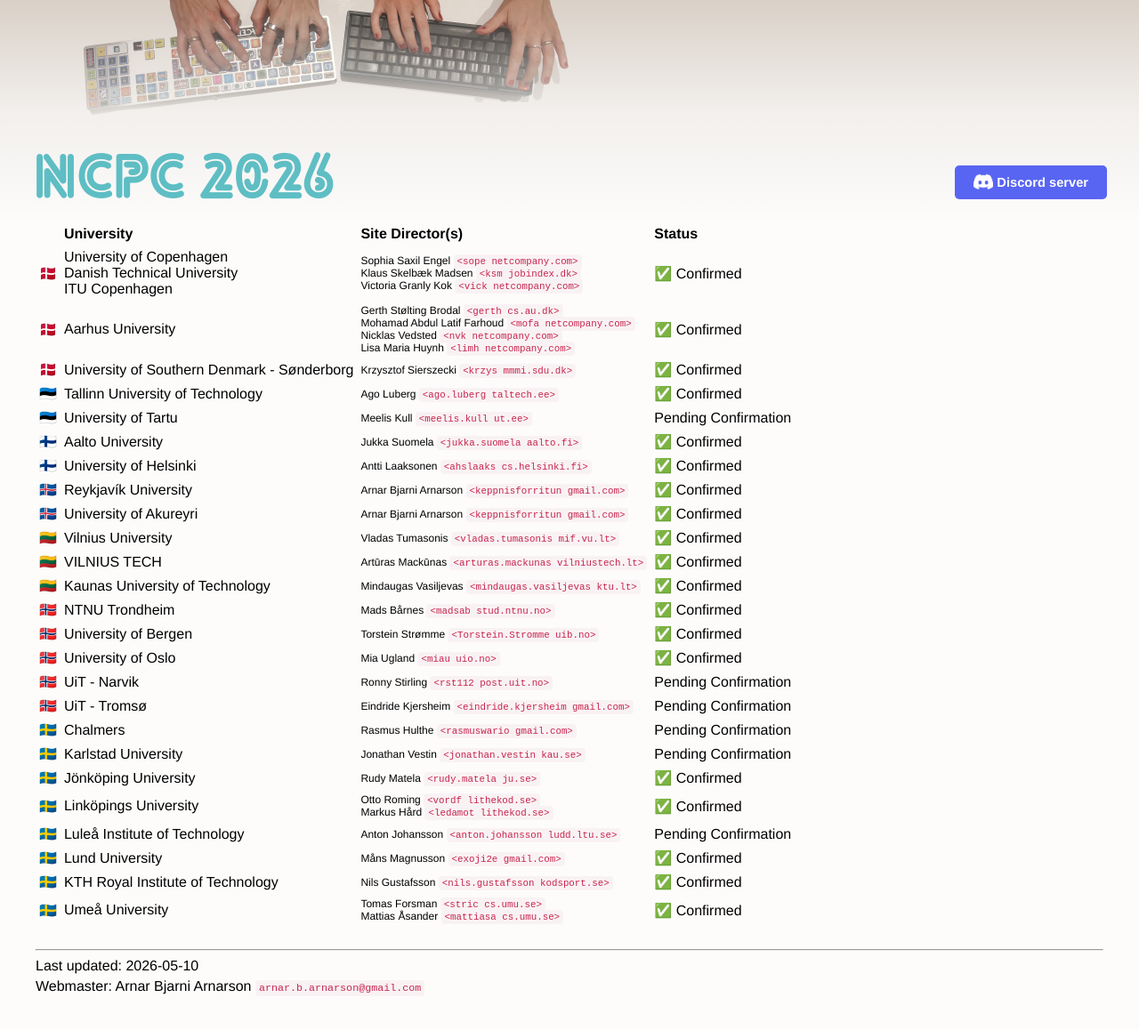
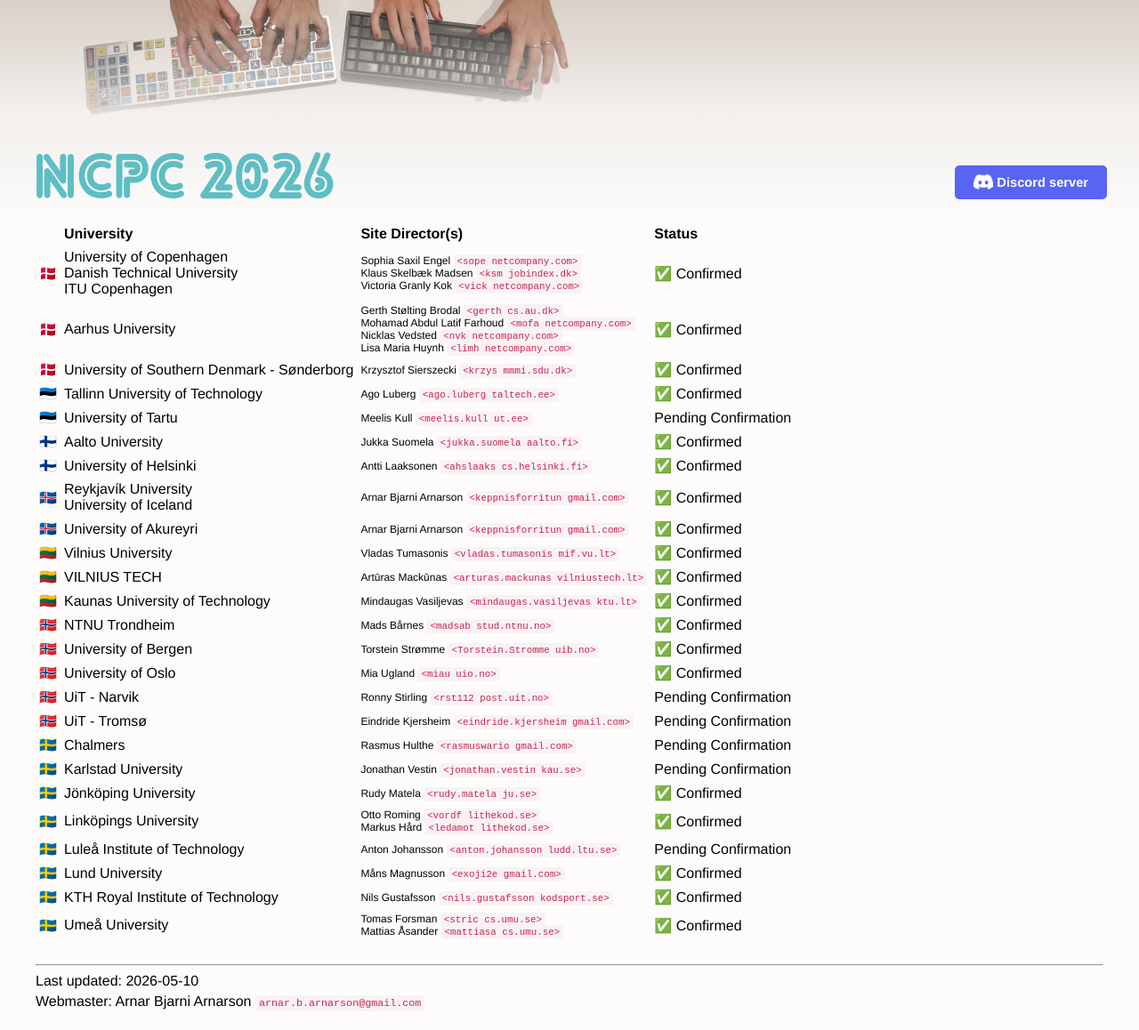
Before and after one commit to icpc/ncpc-web, a Jekyll site: the page built from ncpc2026/site_table.md, in a window 1280 px wide. Shown: the whole page at 89% size. Built offline with Jekyll 4.4.1, drawn with Linux system fonts in a browser that asks for light colours; our own code applies the rules of GitHub Pages for plain Markdown files.

Commit message:
Add University of Iceland to Reykjavík University site

```diff
--- a/_data/ncpc2026sites.yml
+++ b/_data/ncpc2026sites.yml
@@ -60,6 +60,8 @@
   emoji: 🇮🇸
   unis:
     - name: Reykjavík University
+      extra_unis:
+        - name: University of Iceland
       contact: Arnar Bjarni Arnarson
       email: "keppnisforritun gmail.com"
       confirmed: true
```
